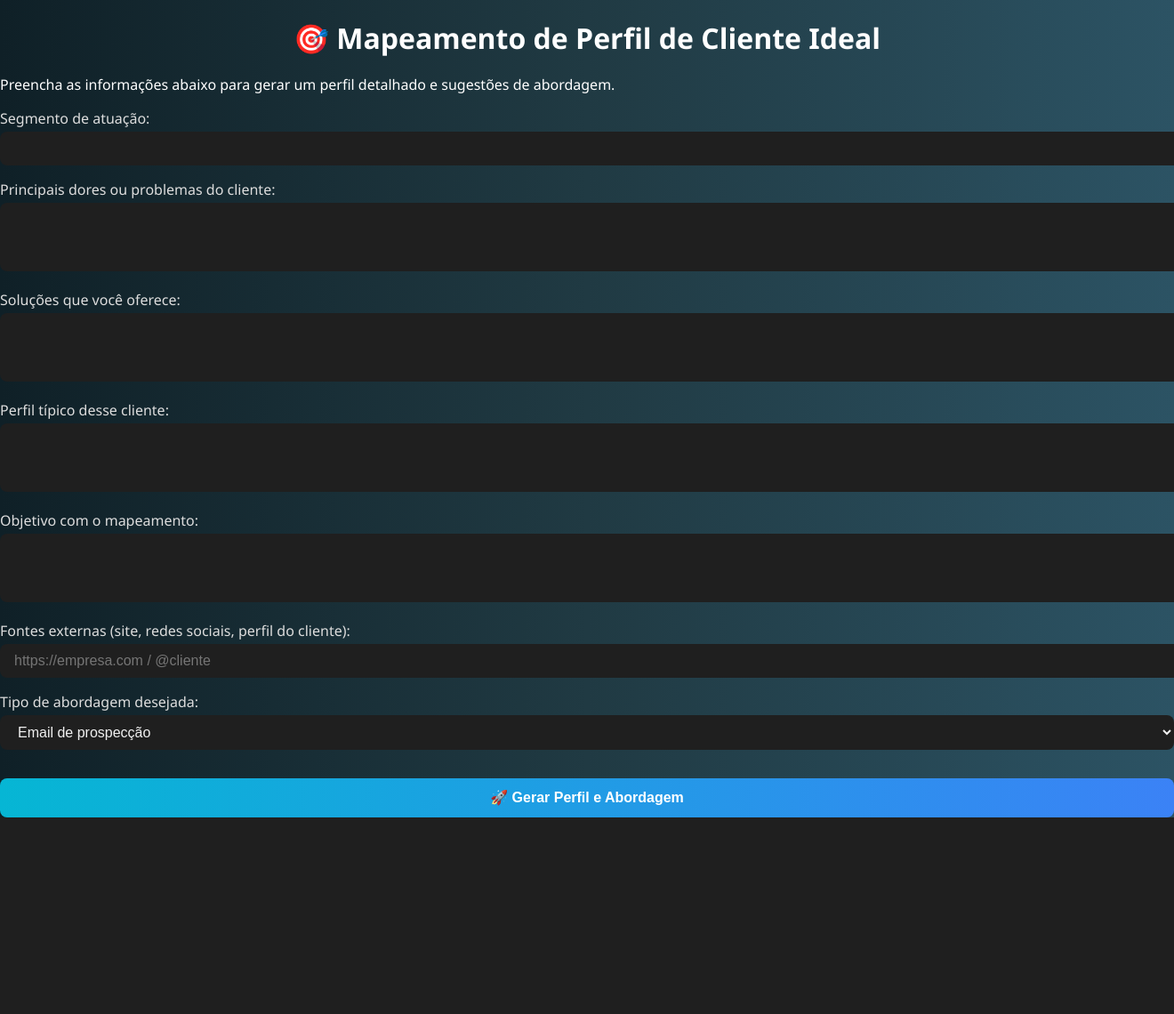
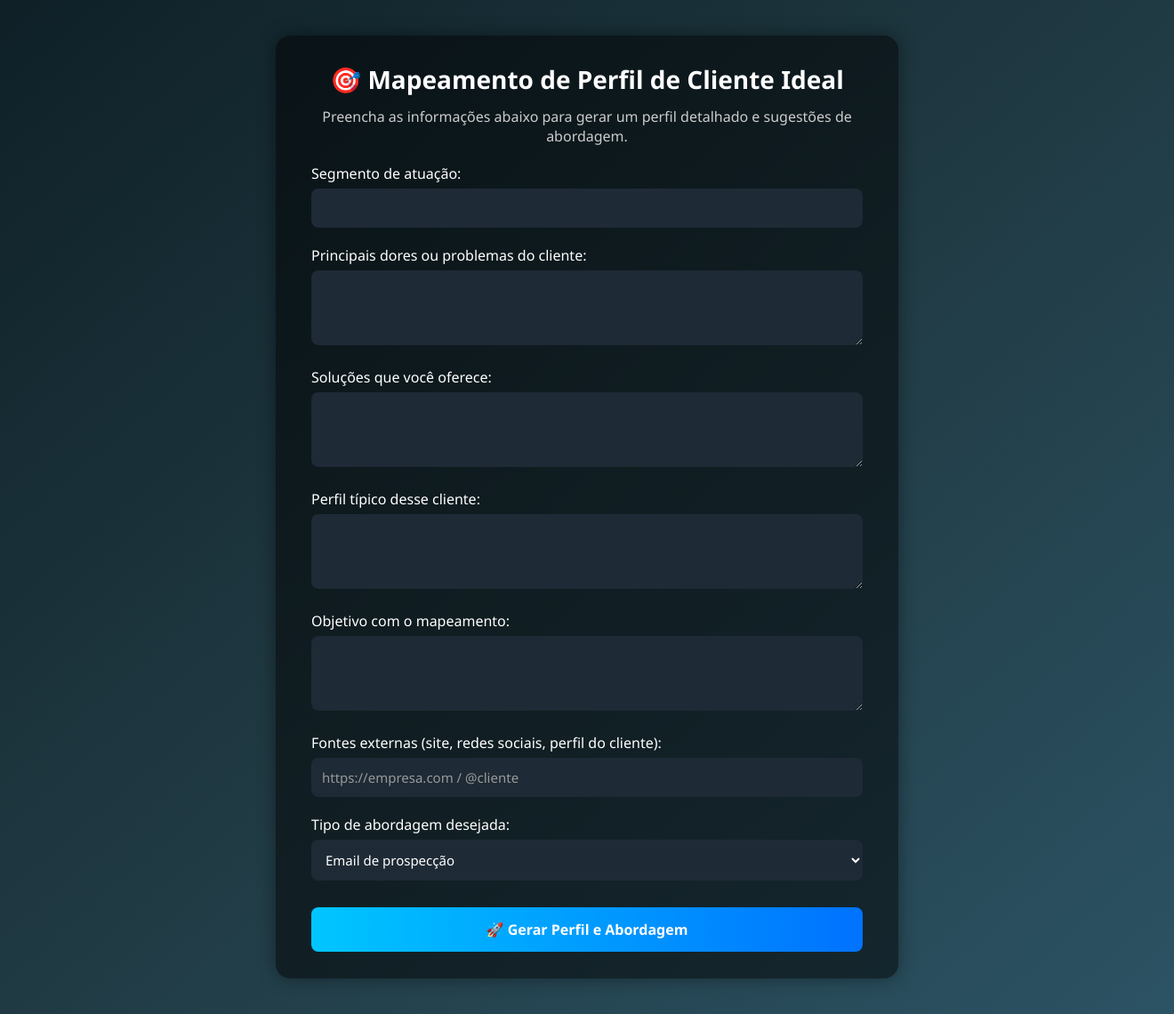
Before and after one commit to lega-nft/mentorvirtual, a FastAPI app: page /cliente in a window 1320 px wide; the page is wider, and only the part inside the window is pictured. Shown: that part at 89% size. Before the commit the page ends 919 px from the top of that part, so only its background shows below. Run offline with FastAPI, Linux system fonts and the light colour scheme.

Commit message:
Update style.css

```diff
--- a/static/style.css
+++ b/static/style.css
@@ -1,59 +1,125 @@
-/* static/style.css */
-body {
+/* Reset básico */
+* {
   margin: 0;
+  padding: 0;
+  box-sizing: border-box;
   font-family: 'Segoe UI', sans-serif;
-  background: linear-gradient(to right, #0f2027, #203a43, #2c5364);
-  color: #ffffff;
 }
 
-.container {
-  max-width: 700px;
-  margin: 4rem auto;
-  background-color: rgba(255, 255, 255, 0.05);
-  padding: 2rem 2.5rem;
-  border-radius: 16px;
-  box-shadow: 0 4px 20px rgba(0, 0, 0, 0.3);
-  backdrop-filter: blur(12px);
+/* Background gradiente escuro */
+body.dark-gradient-bg {
+  background: linear-gradient(to bottom right, #0f2027, #203a43, #2c5364);
+  color: #ffffff;
+  min-height: 100vh;
+  display: flex;
+  justify-content: center;
+  align-items: flex-start;
+  padding: 40px 20px;
 }
 
-h1, h2 {
-  text-align: center;
-  margin-bottom: 1.2rem;
-  color: #ffffff;
+/* Container principal */
+.form-container {
+  background: rgba(0, 0, 0, 0.5);
+  padding: 30px 40px;
+  border-radius: 16px;
+  max-width: 700px;
+  width: 100%;
+  box-shadow: 0 0 20px rgba(0,0,0,0.4);
 }
 
+/* Títulos */
+.form-title {
+  font-size: 28px;
+  font-weight: bold;
+  margin-bottom: 12px;
+  text-align: center;
+}
+
+.form-subtitle {
+  font-size: 16px;
+  color: #cccccc;
+  text-align: center;
+  margin-bottom: 20px;
+}
+
+/* Labels e campos */
 label {
   display: block;
-  margin-top: 1rem;
+  margin-top: 20px;
+  margin-bottom: 6px;
   font-weight: 500;
-  color: #ddd;
+  color: #ffffff;
 }
 
 input, textarea, select {
   width: 100%;
-  margin-top: 0.3rem;
-  padding: 0.6rem 1rem;
+  padding: 12px;
+  border: none;
   border-radius: 8px;
-  border: none;
-  background-color: #1f1f1f;
-  color: #f0f0f0;
-  font-size: 1rem;
+  background: #1e2a35;
+  color: #ffffff;
+  font-size: 15px;
 }
 
+input::placeholder, textarea::placeholder {
+  color: #999999;
+}
+
+/* Botão */
 button {
-  margin-top: 2rem;
-  padding: 0.8rem 1.2rem;
-  background: linear-gradient(to right, #06b6d4, #3b82f6);
-  color: white;
-  font-weight: bold;
-  font-size: 1rem;
+  margin-top: 30px;
+  padding: 14px;
+  width: 100%;
+  font-size: 16px;
+  background: linear-gradient(to right, #00c6ff, #0072ff);
   border: none;
+  color: #fff;
   border-radius: 8px;
   cursor: pointer;
-  width: 100%;
+  font-weight: 600;
   transition: background 0.3s ease;
 }
 
 button:hover {
-  background: linear-gradient(to right, #3b82f6, #06b6d4);
+  background: linear-gradient(to right, #0072ff, #00c6ff);
 }
+
+/* Spinner overlay */
+.loading-overlay {
+  position: fixed;
+  top: 0; left: 0;
+  width: 100vw;
+  height: 100vh;
+  background: rgba(0,0,0,0.6);
+  display: flex;
+  justify-content: center;
+  align-items: center;
+  z-index: 9999;
+}
+
+/* Spinner */
+.spinner {
+  border: 6px solid #f3f3f3;
+  border-top: 6px solid #0072ff;
+  border-radius: 50%;
+  width: 60px;
+  height: 60px;
+  animation: spin 1s linear infinite;
+}
+
+/* Animação */
+@keyframes spin {
+  0% { transform: rotate(0deg); }
+  100% { transform: rotate(360deg); }
+}
+
+/* Responsivo */
+@media (max-width: 768px) {
+  .form-container {
+    padding: 25px 20px;
+  }
+
+  .form-title {
+    font-size: 22px;
+  }
+}
```
